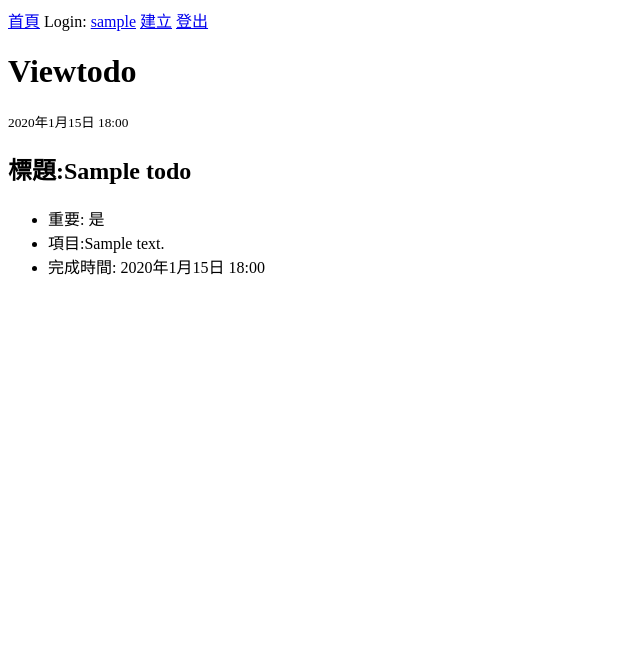
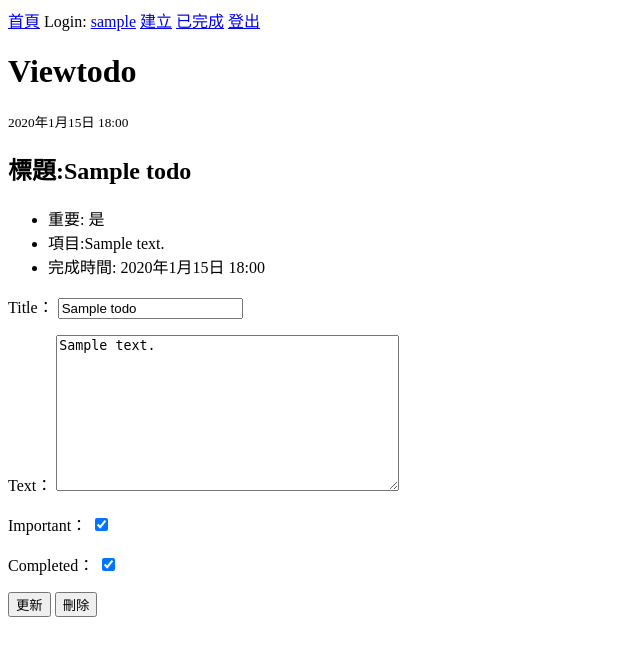
Before and after one commit to flyqazwsx/django_test1, a Django app: page /view/1 in a window 1280 px wide. Shown: the top 656 px of the page, without its empty margins (0-640 px from the left). Run offline with Django 4.2, Linux system fonts and the light colour scheme; a user stored in the database is signed in; tables that the repository leaves empty hold one stand-in row (values such as "Sample post").

Commit message:
完成completed

```diff
--- a/templates/base.html
+++ b/templates/base.html
@@ -16,6 +16,7 @@
     Login:
     <a href="{% url 'profile' %}">{{user.username}}</a>
     <a href="{% url 'create' %}">建立</a>
+    <a href="{% url 'completed' %}">已完成</a>
     <a href="{% url 'logout' %}">登出</a>
     {% else %}
     <a href="{% url 'login' %}">登入</a>
--- a/todo/forms.py
+++ b/todo/forms.py
@@ -6,4 +6,4 @@ class TodoForm(ModelForm):
     # 設定
     class Meta:
         model = Todo
-        fields = ['important', 'title', 'text']
+        fields = ['title', 'text', 'important', 'completed']
--- a/todo/models.py
+++ b/todo/models.py
@@ -10,7 +10,7 @@ class Todo(models.Model):
     created = models.DateTimeField(auto_now_add=True)
     date_completed = models.DateTimeField(blank=True, null=True)
     important = models.BooleanField(default=False)
-
+    completed = models.BooleanField(default=False)
     user = models.ForeignKey(User, on_delete=models.CASCADE)
 
     def __str__(self):
--- a/todo/templates/todo/createtodo.html
+++ b/todo/templates/todo/createtodo.html
@@ -11,4 +11,5 @@
     {{ form.as_p }}
     <button type="submit">建立</button>
 </form>
+{{message}}
 {% endblock %}
--- a/todo/templates/todo/viewtodo.html
+++ b/todo/templates/todo/viewtodo.html
@@ -20,4 +20,11 @@
         {% endif %}
     </li>
 </ul>
+<form action="" method="POST">
+    {% csrf_token %}
+    {{form.as_p}}
+
+    <input type="submit" name="update" value="更新">
+    <input type="submit" name="delete" value="刪除">
+</form>
 {% endblock %}
--- a/todo/urls.py
+++ b/todo/urls.py
@@ -5,5 +5,6 @@ from . import views
 urlpatterns = [
     path('', views.todo, name='todo'),
     path('view/<int:id>', views.viewtodo, name='viewtodo'),
-    path('create', views.create_todo, name='create'),
+    path('create/', views.create_todo, name='create'),
+    path('completed/', views.completed, name='completed'),
 ]
--- a/todo/views.py
+++ b/todo/views.py
@@ -1,40 +1,77 @@
+from email import message
 from django.shortcuts import render, redirect
 from django.shortcuts import get_object_or_404
-
+from django.contrib.auth.decorators import login_required
 from todo.forms import TodoForm
 from .models import Todo
+from datetime import datetime
 
 # Create your views here.
 
 
+@login_required
+def completed(request):
+    todos = Todo.objects.filter(user=request.user, completed=True)
+    return render(request, './todo/completed.html', {'todos': todos})
+
+
+@login_required
 def create_todo(request):
+    message = ''
+    form = TodoForm()
+    try:
+        if request.method == 'POST':
+            print(request.POST)
+            if request.user.is_authenticated:
+                form = TodoForm(request.POST)
+                todo = form.save(commit=False)
+                todo.user = request.user
+                todo.date_completed = datetime.now() if todo.date_completed else None
+                todo.save()
 
-    form = TodoForm()
-    if request.method == 'POST':
-        print(request.POST)
-        if request.user.is_authenticated:
-            form = TodoForm(request.POST)
-            todo = form.save(commit=False)
-            todo.user = request.user
-            todo.save()
-
-            return redirect('todo')
-    return render(request, './todo/createtodo.html', {'form': form})
+                return redirect('todo')
+    except Exception as e:
+        print(e)
+        message = '資料輸入錯誤，請重新輸入'
+    return render(request, './todo/createtodo.html', {'form': form, 'message': message})
 
 
 def todo(request):
     todos = None
     # 確定有使用者登入
     if request.user.is_authenticated:
-        todos = Todo.objects.filter(user=request.user)
+        todos = Todo.objects.filter(user=request.user, completed=False)
 
     return render(request, './todo/todo.html', {'todos': todos})
 
 
+@login_required
 def viewtodo(request, id):
     try:
-        todo = get_object_or_404(Todo, id=id)
-        return render(request, './todo/viewtodo.html', {'todo': todo})
+        todo = Todo.objects.get(id=id)
+        if request.method == 'GET':
+            form = TodoForm(instance=todo)
+
+        elif request.method == 'POST':
+            print(request.POST)
+            # 更新
+            if request.POST.get('update'):
+                # 將POST回傳值填入todo,產生Form表單
+                form = TodoForm(request.POST, instance=todo)
+                if form.is_valid():
+                    # 資料暫存
+                    todo = form.save(commit=False)
+                    # 更新完成日期
+                    todo.date_completed = datetime.now() if todo.completed else None
+                    # 更新資料
+                    form.save()
+            # 刪除之後馬上回首頁
+            elif request.POST.get('delete'):
+                todo.delete()
+                return redirect('todo')
+
+        return render(request, './todo/viewtodo.html', {'todo': todo, 'form': form})
     except Exception as e:
         print(e)
+
     return render(request, './todo/404.html')
--- a/todolist/settings.py
+++ b/todolist/settings.py
@@ -123,3 +123,5 @@ STATIC_URL = 'static/'
 # https://docs.djangoproject.com/en/4.1/ref/settings/#default-auto-field
 
 DEFAULT_AUTO_FIELD = 'django.db.models.BigAutoField'
+
+LOGIN_URL = '/user/login/'
--- a/user/views.py
+++ b/user/views.py
@@ -3,13 +3,16 @@ from django.shortcuts import redirect, render
 from django.contrib.auth.forms import UserCreationForm
 from django.contrib.auth.models import User
 from django.contrib.auth import authenticate, login, logout
+from django.contrib.auth.decorators import login_required
 
 
+@login_required
 def user_logout(request):
     logout(request)
     return redirect('todo')
 
 
+@login_required
 def profile(request):
     return render(request, './user/profile.html')
 
@@ -46,7 +49,6 @@ def user_login(request):
     return render(request, './user/login.html', {'message': message, 'username': username})
 
 
-# Create your views here.
 def user_register(request):
     # 產生使用者表單
     form = UserCreationForm()
```
Also changed, not shown: todo/templates/todo/completed.html (added, +24 -0 lines), todo/templates/todo/todo.html (+7 -1 lines), todo/migrations/0003_todo_completed.py (added).
